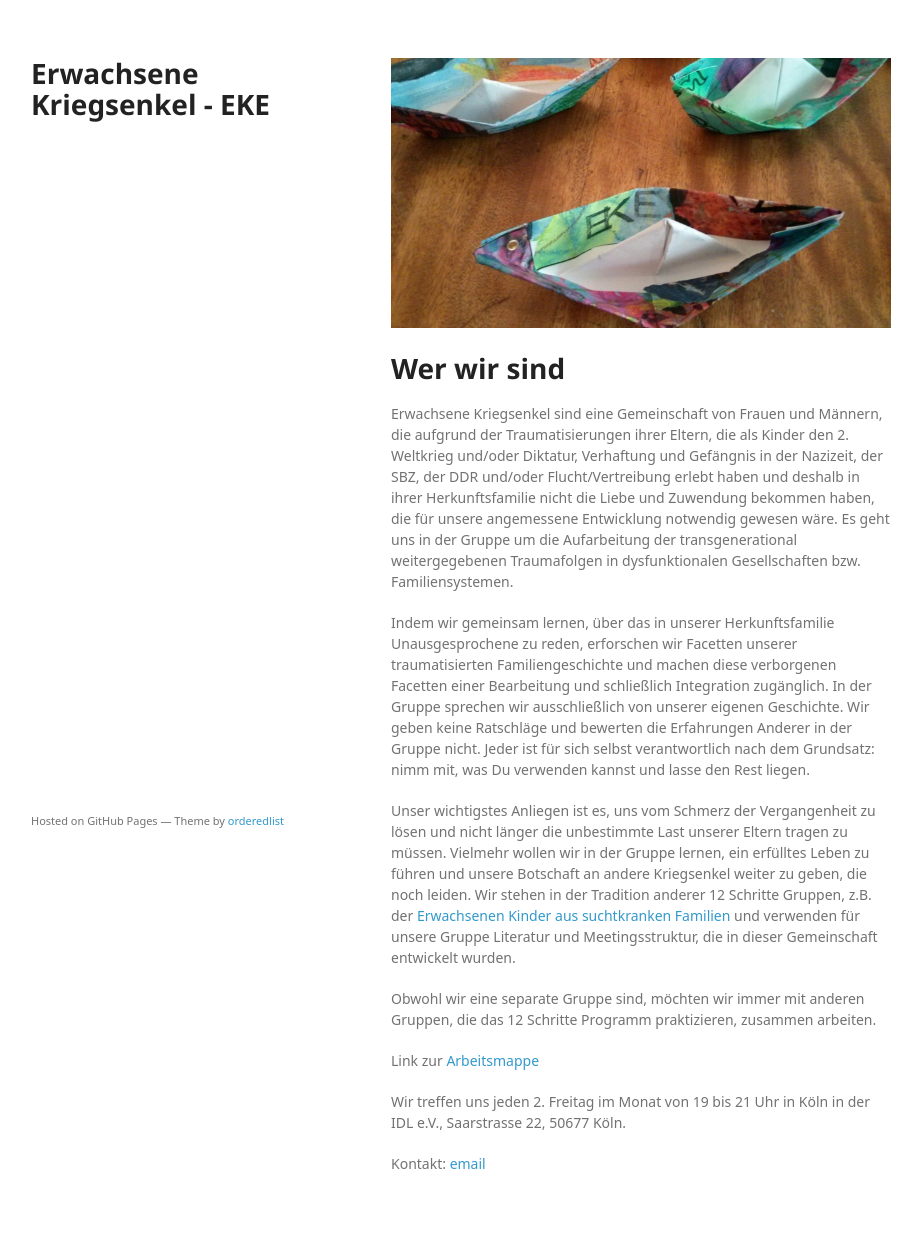
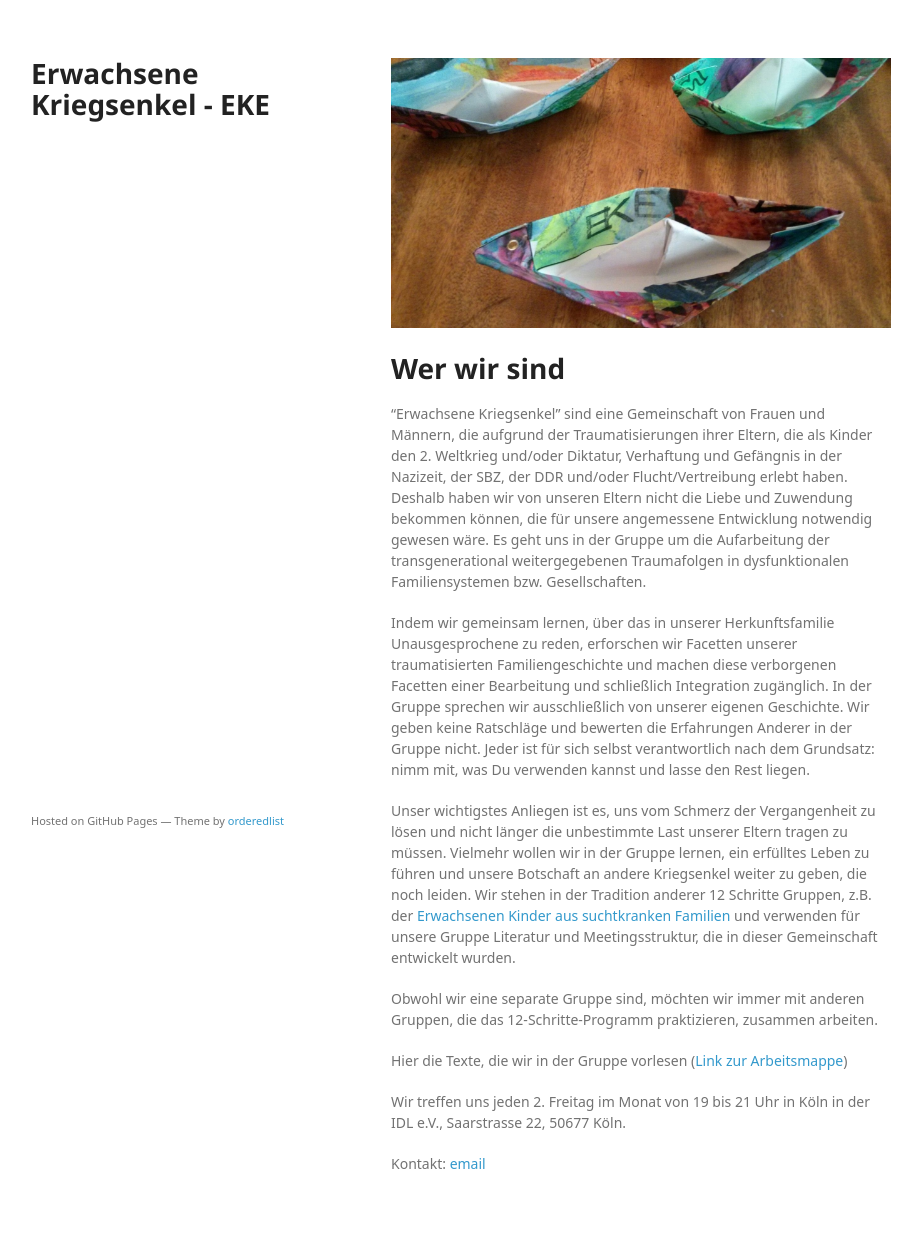
Before and after one commit to thomaskarlrichter/ekefreitagkoeln.github.io, a Jekyll site: the page built from index.md, in a window 1280 px wide. Shown: the whole page, without its empty margins (179-1101 px from the left). Built offline with Jekyll 4.4.1, drawn with Linux system fonts in a browser that asks for light colours; some web fonts are replaced.

Commit message:
Update index.md

```diff
--- a/index.md
+++ b/index.md
@@ -7,16 +7,16 @@
 
 # Wer wir sind
 
-Erwachsene Kriegsenkel sind eine Gemeinschaft von Frauen und Männern, die aufgrund der Traumatisierungen ihrer Eltern, die als Kinder den 2. Weltkrieg und/oder Diktatur, Verhaftung und Gefängnis in der Nazizeit, der SBZ, der DDR und/oder Flucht/Vertreibung erlebt haben und deshalb in ihrer Herkunftsfamilie nicht die Liebe und Zuwendung bekommen haben, die für unsere angemessene Entwicklung notwendig gewesen wäre. Es geht uns in der Gruppe um die Aufarbeitung der transgenerational weitergegebenen Traumafolgen in dysfunktionalen Gesellschaften bzw. Familiensystemen.
+"Erwachsene Kriegsenkel" sind eine Gemeinschaft von Frauen und Männern, die aufgrund der Traumatisierungen ihrer Eltern, die als Kinder den 2. Weltkrieg und/oder Diktatur, Verhaftung und Gefängnis in der Nazizeit, der SBZ, der DDR und/oder Flucht/Vertreibung erlebt haben. Deshalb haben wir von unseren Eltern nicht die Liebe und Zuwendung bekommen können, die für unsere angemessene Entwicklung notwendig gewesen wäre. Es geht uns in der Gruppe um die Aufarbeitung der transgenerational weitergegebenen Traumafolgen in dysfunktionalen Familiensystemen bzw. Gesellschaften.
 
 Indem wir gemeinsam lernen, über das in unserer Herkunftsfamilie Unausgesprochene zu reden, erforschen wir Facetten unserer traumatisierten Familiengeschichte und machen diese verborgenen Facetten einer Bearbeitung und schließlich Integration zugänglich. In der Gruppe sprechen wir ausschließlich von unserer eigenen Geschichte. Wir geben keine Ratschläge und bewerten die Erfahrungen Anderer in der Gruppe nicht. Jeder ist für sich selbst verantwortlich nach dem Grundsatz: nimm mit, was Du verwenden kannst und lasse den Rest liegen.
 
 Unser wichtigstes Anliegen ist es, uns vom Schmerz der Vergangenheit zu lösen und nicht länger die unbestimmte Last unserer Eltern tragen zu müssen. Vielmehr wollen wir in der Gruppe lernen, ein erfülltes Leben zu führen und unsere Botschaft an andere Kriegsenkel weiter zu geben, die noch leiden.
 Wir stehen in der Tradition anderer 12 Schritte Gruppen, z.B. der [Erwachsenen Kinder aus suchtkranken Familien](http://www.eksev.org) und verwenden für unsere Gruppe Literatur und Meetingsstruktur, die in dieser Gemeinschaft entwickelt wurden.
 
-Obwohl wir eine separate Gruppe sind, möchten wir immer mit anderen Gruppen, die das 12 Schritte Programm praktizieren, zusammen arbeiten.
+Obwohl wir eine separate Gruppe sind, möchten wir immer mit anderen Gruppen, die das 12-Schritte-Programm praktizieren, zusammen arbeiten.
 
-Link zur [Arbeitsmappe](ArbeitsmappeEKE.pdf)
+Hier die Texte, die wir in der Gruppe vorlesen ([Link zur Arbeitsmappe](ArbeitsmappeEKE.pdf))
 
 Wir treffen uns jeden 2. Freitag im Monat von 19 bis 21 Uhr in Köln
 in der IDL e.V., Saarstrasse 22, 50677 Köln.
```
